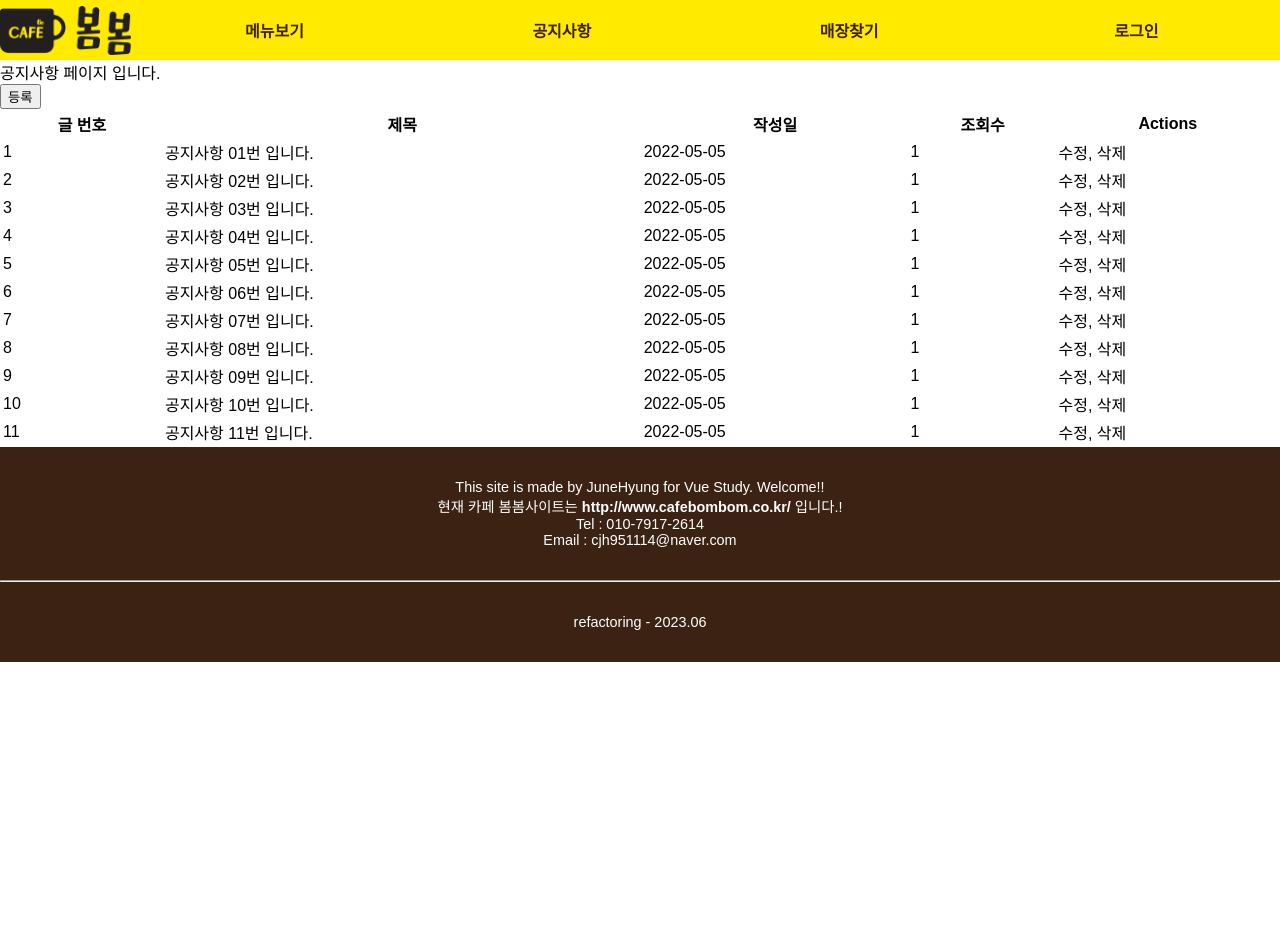
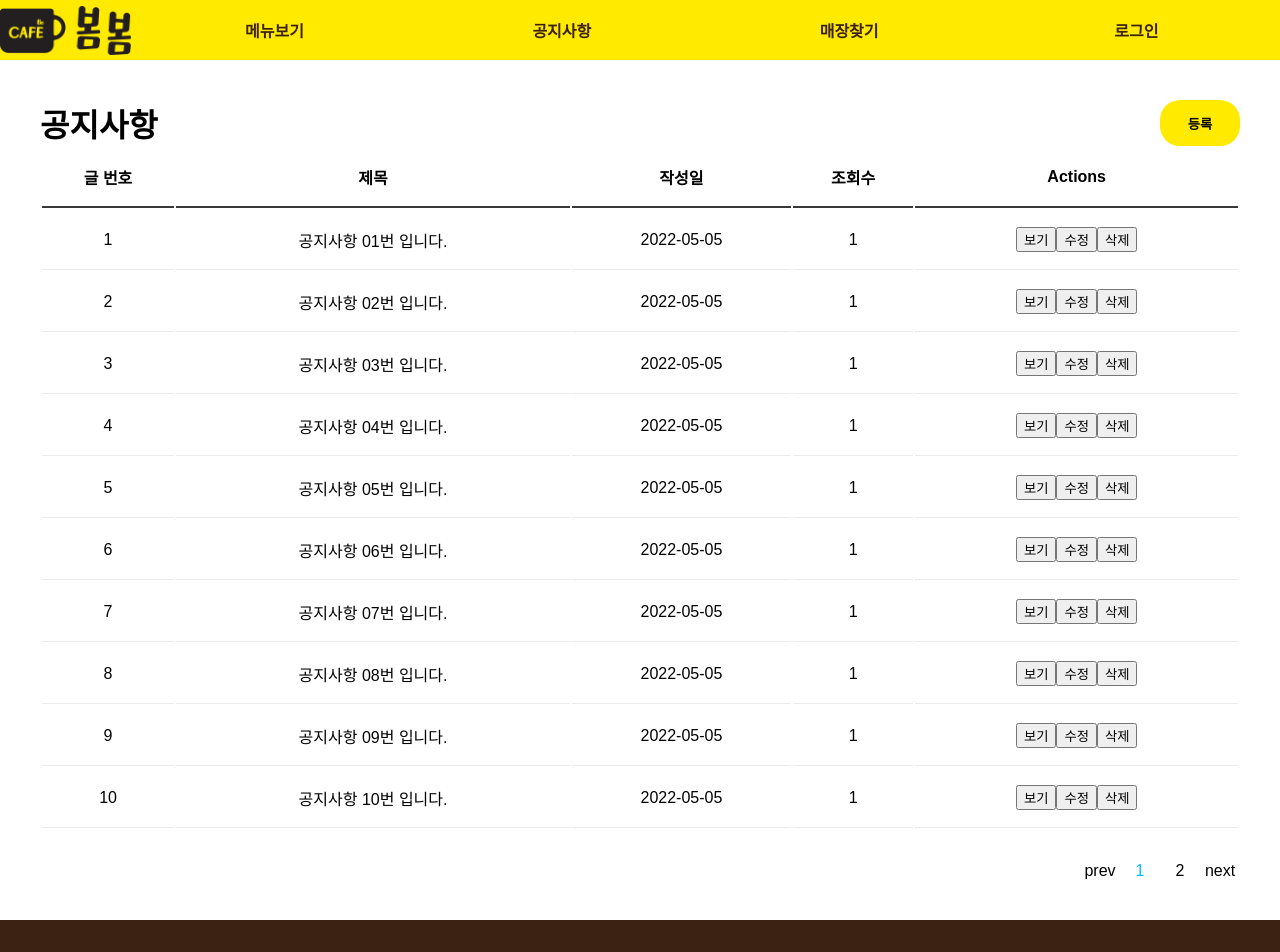
Before and after one commit to JuneHyung/bombom, a Vue app in the folder FrontEnd/: page /notice in a window 1280 px wide. Shown: the top 952 px of the page. Before the commit the page ends 800 px from the top, so only its background shows below. Built offline with nearby package versions, Linux system fonts and the light colour scheme; a web font is replaced by a local one.

Commit message:
feat ; 공지사항 page design - action 버튼 및 모달추가 필요함.

```diff
--- a/FrontEnd/src/assets/scss/app.scss
+++ b/FrontEnd/src/assets/scss/app.scss
@@ -7,6 +7,7 @@
 
 @import './main/main.scss';
 @import './menu/menu.scss';
+@import './notice/notice.scss';
 *{
   box-sizing: inherit;
   font-family: $font-NanumSqaureRound, sans-serif;
--- /dev/null
+++ b/FrontEnd/src/assets/scss/notice/notice.scss
@@ -0,0 +1,60 @@
+.notice-wrap{
+  display:flex;
+  flex:1;
+  flex-direction: column;
+  padding: 2.5rem;
+  .notice-title-wrap{
+    display: flex;
+    flex-direction: row;
+    justify-content: space-between;
+    .notice-edit-button{
+      width:80px;
+      background-color :$point-color;
+      border:none;
+      cursor: pointer;
+      border-radius:1.25rem;
+      transition:all 0.4s;
+      font-weight:600;
+      &:hover{
+        // background-color:$hover-color;
+        background-color:#3b2212;
+        color:$white-color;
+      }
+    }
+  }
+
+  table{
+    th, td{
+      text-align:center;
+      height:60px;
+      vertical-align: center;
+      border-bottom:1px solid #ebebeb;
+    }
+    th{
+      border-bottom:2px solid #383838;
+    }
+    // th{
+    //   box-shadow: 0px 3px 0 0 black;
+    // }
+    .no-data-row{
+      height:600px;
+    }
+  }
+
+  .pagenate-list{
+    display:flex;
+    justify-content: flex-end;
+    margin-top:2rem;
+    .pagenate-item{
+      width:40px;
+      cursor:pointer;
+      text-align: center;
+      &:hover{
+        color: deepskyblue;
+      }
+    }
+    .active-number{
+      color: deepskyblue;
+    }
+  }
+}
--- a/FrontEnd/src/pages/notice/NoticePage.vue
+++ b/FrontEnd/src/pages/notice/NoticePage.vue
@@ -1,31 +1,62 @@
 <template>
-  <div>
-    <p>공지사항 페이지 입니다.</p>
-    <button>등록</button>
+  <div class="notice-wrap">
+    <div class="notice-title-wrap">
+      <h1>공지사항</h1>
+      <button class="notice-edit-button">등록</button>
     </div>
     <table>
       <thead>
-      <th>글 번호</th>
-      <th>제목</th>
-      <th>작성일</th>
-      <th>조회수</th>
-      <th>Actions</th>
+        <template v-for="(hLabel, idx) in headLabelList" :key="idx">
+          <th>{{ hLabel }}</th>
+        </template>
       </thead>
-    <tbody>
-      <template v-for="(item) in noticeList" :key="item">
+      <tbody v-if="noticeList.length!==0">
+        <template v-for="item in noticeList" :key="item">
           <tr>
             <td>{{ item.noticeNo }}</td>
             <td>{{ item.noticeTitle }}</td>
             <td>{{ item.noticeDate }}</td>
             <td>{{ item.noticeView }}</td>
-          <td>수정, 삭제</td>
+            <td>
+              <button>보기</button>
+              <button>수정</button>
+              <button>삭제</button>
+            </td>
           </tr>
         </template>
       </tbody>
+      <tbody v-else>
+        <tr class="no-data-row">
+          <td colspan=5>No Data Sorry</td>
+        </tr>
+      </tbody>
     </table>
+    <ul class="pagenate-list">
+      <li class="pagenate-item" @click="changeCurIdx(curIdx-1)">prev</li>
+      <template v-for="(num, idx) in numList" :key="idx">
+        <li class="pagenate-item" :class="{'active-number': idx===curIdx}" @click="changeCurIdx(idx)">{{ num }}</li>
+      </template>
+      <li class="pagenate-item" @click="changeCurIdx(curIdx+1)">next</li>
+    </ul>
+  </div>
 </template>
 
 <script setup>
 import noticeData from '@/constant/noticeData.json'
-const noticeList = noticeData;
+import { computed, onMounted, ref } from 'vue';
+const curIdx = ref(0);
+const maxCnt = 10;
+
+const noticeList = computed(()=> curIdx.value*maxCnt+maxCnt<=noticeData.length ? noticeData.slice(curIdx.value*maxCnt, maxCnt) : noticeData.slice(curIdx.value*maxCnt));
+// const noticeList = [];
+const changeCurIdx = (idx) => {
+  curIdx.value =idx
+  console.log(curIdx.value)
+}
+const headLabelList = ['글 번호', '제목', '작성일', '조회수', 'Actions']
+const numList = ref([]);
+onMounted(()=>{
+  const num = Math.ceil(noticeData.length/maxCnt)
+  numList.value = Array.from({length: num},(_,i)=>i+1)
+})
 </script>
```
Also changed, not shown: FrontEnd/src/constant/noticeData.json (line endings or trailing spaces). Lines whose indentation alone changed are shown as unchanged.
